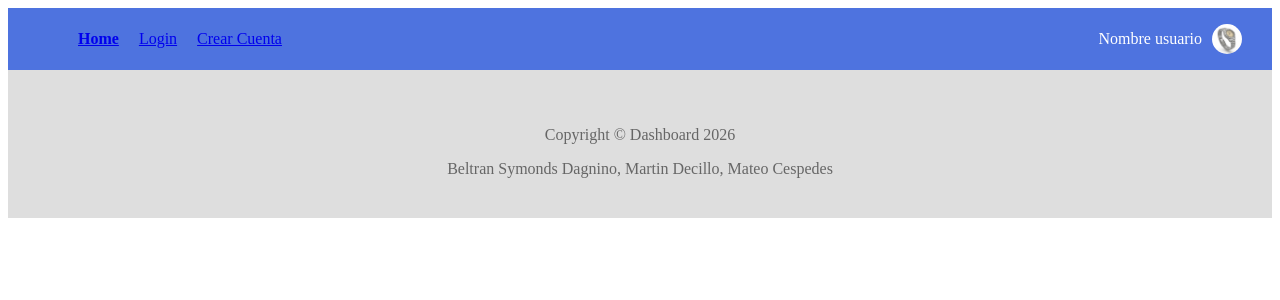
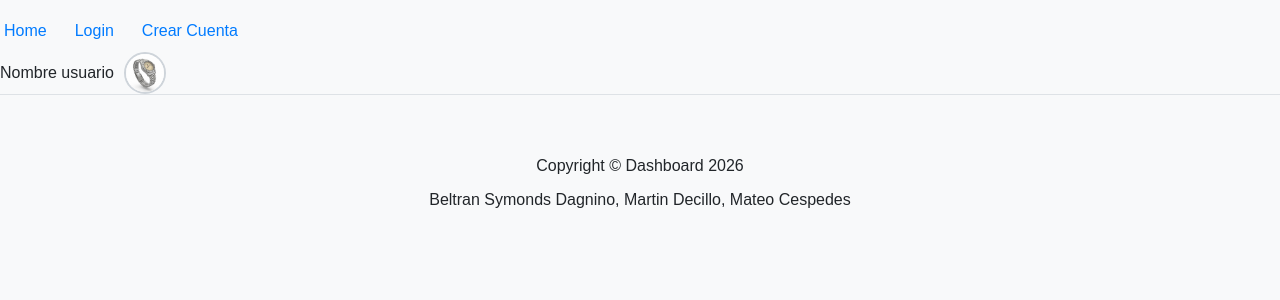
Before and after one commit to martin-decillo/grupo-11, a React (Create React App) app: page /crearcuenta in a window 1280 px wide. Shown: the top 300 px of the page. Built offline with nearby package versions, Linux system fonts and the light colour scheme.

Commit message:
para estar en la misma con martin, cambie le css y agregue un componente

```diff
--- a/public/styles.css
+++ b/public/styles.css
@@ -1,57 +1,244 @@
-/* Footer */
-footer {
-    background-color: #dedede;
-    text-align: center;
-    padding: 40px 0;
-    color: #666;
-    bottom: 0;
-    width: 100%;
+/* ---------- GENERAL ---------- */
+* {
+  box-sizing: border-box;
 }
 
-/* header */
-nav{
-    display: flex;
-    flex-direction: row;
-    flex-wrap: wrap;
-    justify-content: space-between;
-    padding: 0 20px;
-    background-color: #4e73df;
-    color: #fff
+body {
+  margin: 0;
+  font-family: Arial, Helvetica, sans-serif;
+  background-color: #f8f9fa;
+  color: #212529;
+}
+
+img {
+  max-width: 100%;
+  display: block;
+}
+
+a {
+  text-decoration: none;
+}
+
+/* ---------- CONTENEDOR PRINCIPAL ---------- */
+.Home {
+  width: 90%;
+  max-width: 1400px;
+  margin: 0 auto;
+}
+
+/* ---------- TITULO ---------- */
+h1 {
+  margin-top: 25px;
+  margin-bottom: 20px;
+  font-size: 48px;
+  font-weight: 700;
+}
+
+/* ---------- NAV ---------- */
+nav {
+  margin-top: 10px;
+  margin-bottom: 25px;
+  border-bottom: 1px solid #dee2e6;
 }
 
 nav ul {
-    display: flex;
-    flex-direction: row;
-    flex-wrap: wrap;
-    align-items: center;
+  list-style: none;
+  padding-left: 0;
+  margin: 0;
+  display: flex;
+  align-items: center;
+  flex-wrap: wrap;
 }
 
-.main-header li,
-.user li {
-    margin: 0 10px;
-    display: flex;
-    flex-wrap: wrap;
-    flex-direction: row;
-    align-items: center;
+nav ul li {
+  margin-right: 20px;
 }
 
-.main-header li:first-child {
-    font-weight: bold;
+nav ul li a {
+  display: inline-block;
+  padding: 12px 4px;
+  color: #007bff;
+  font-size: 16px;
+}
+
+nav ul li a:hover {
+  color: #0056b3;
+}
+
+/* ---------- USER ---------- */
+.user {
+  margin-left: auto;
+  list-style: none;
+  padding-left: 0;
+}
+
+.user li {
+  display: flex;
+  align-items: center;
+  gap: 10px;
+  color: #212529;
+  font-weight: 500;
 }
 
 .user img {
-    width: 30px;
-    border-radius: 90%;
-    margin-left: 10px;
+  width: 42px;
+  height: 42px;
+  border-radius: 50%;
+  object-fit: cover;
+  border: 2px solid #ced4da;
 }
 
-h1,h2 {
-    font-weight: 400;
+/* ---------- FORMULARIO ---------- */
+.Formulario {
+  margin-bottom: 30px;
 }
 
-h1,
-main {
-    padding: 0 30px;
+.Formulario form {
+  display: flex;
+  align-items: center;
+  gap: 12px;
+  flex-wrap: wrap;
 }
 
-/* el que sigue */
+.Formulario input {
+  width: 320px;
+  padding: 12px 14px;
+  border: 1px solid #ced4da;
+  border-radius: 4px;
+  font-size: 16px;
+  background-color: #fff;
+}
+
+.Formulario input:focus {
+  outline: none;
+  border-color: #80bdff;
+  box-shadow: 0 0 0 2px rgba(0, 123, 255, 0.15);
+}
+
+.Formulario button {
+  padding: 11px 18px;
+  border: 1px solid #28a745;
+  background-color: #28a745;
+  color: white;
+  border-radius: 4px;
+  font-size: 15px;
+  cursor: pointer;
+}
+
+.Formulario button:hover {
+  background-color: #218838;
+}
+
+/* ---------- TITULO SECCION ---------- */
+.Peliculaspopulares h1 {
+  width: 100%;
+  margin-top: 25px;
+  margin-bottom: 20px;
+  padding: 16px 20px;
+  border-radius: 4px;
+  font-size: 24px;
+  font-weight: 500;
+  background-color: #cfe2ff;
+  color: #084298;
+  border: 1px solid #b6d4fe;
+}
+
+/* ---------- CONTENEDOR DE CARDS ---------- */
+.Peliculaspopulares {
+  display: flex;
+  flex-wrap: wrap;
+  gap: 24px;
+  margin-bottom: 30px;
+}
+
+/* ---------- CARD INDIVIDUAL ---------- */
+.Pelicula {
+  width: calc(25% - 18px);
+  min-width: 260px;
+}
+
+.Peliculas-card {
+  background-color: #fff;
+  border: 1px solid rgba(0, 0, 0, .125);
+  border-radius: 6px;
+  overflow: hidden;
+  display: flex;
+  flex-direction: column;
+  height: 100%;
+}
+
+.Peliculas-card img {
+  width: 100%;
+  height: 420px;
+  object-fit: cover;
+  background-color: #e9ecef;
+}
+
+.Peliculas-card h2 {
+  font-size: 18px;
+  margin: 16px 16px 10px 16px;
+  font-weight: 700;
+}
+
+.Peliculas-card p {
+  font-size: 14px;
+  line-height: 1.5;
+  color: #495057;
+  margin: 0 16px 14px 16px;
+}
+
+.Peliculas-card button {
+  margin: auto 16px 16px 16px;
+  padding: 10px 12px;
+  border-radius: 4px;
+  font-size: 14px;
+  text-align: center;
+  background-color: #007bff;
+  color: white;
+  border: 1px solid #007bff;
+  cursor: pointer;
+}
+
+.Peliculas-card button:hover {
+  background-color: #0069d9;
+}
+
+/* ---------- FOOTER ---------- */
+.Footer,
+footer {
+  margin-top: 30px;
+  padding: 16px;
+  text-align: center;
+}
+
+/* ---------- RESPONSIVE ---------- */
+@media (max-width: 1100px) {
+  .Pelicula {
+    width: calc(33.333% - 16px);
+  }
+}
+
+@media (max-width: 800px) {
+  .Pelicula {
+    width: calc(50% - 12px);
+  }
+
+  h1 {
+    font-size: 36px;
+  }
+}
+
+@media (max-width: 520px) {
+  .Pelicula {
+    width: 100%;
+  }
+
+  .Formulario form {
+    flex-direction: column;
+    align-items: flex-start;
+  }
+
+  .Formulario input {
+    width: 100%;
+  }
+}
--- a/src/screens/Home/home.js
+++ b/src/screens/Home/home.js
@@ -4,10 +4,11 @@ import React from "react";
 
 function Home() {
   return (
-   <>
+   <div clasName = "Home">
    <Formulario/>
    <Peliculaspopulares/>
-   </>
+   </div>
+
   );
 }
 
```
Also changed, not shown: src/componentes/Cartelera/Cartelera.js (added).
